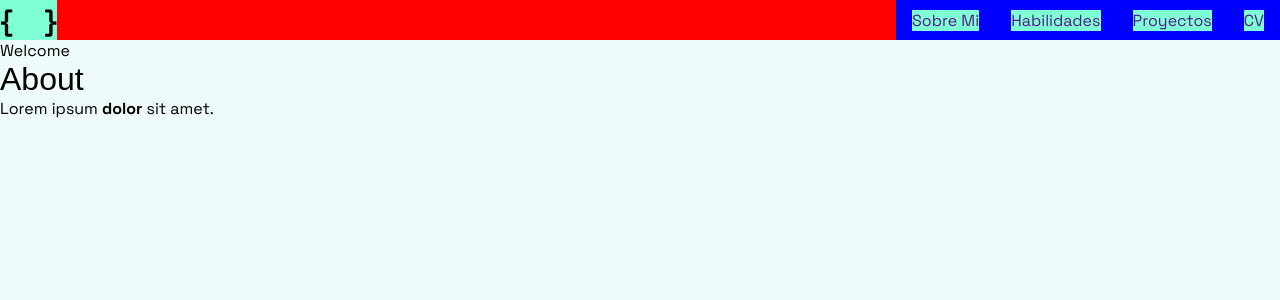
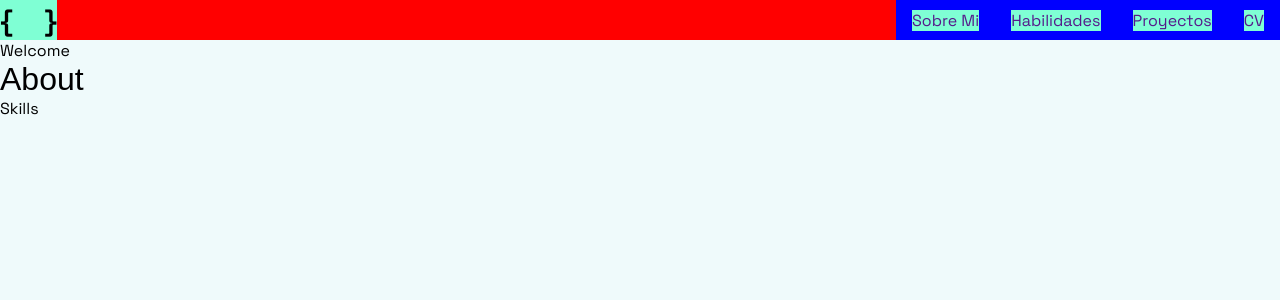
Before and after one commit to Cristaldo-Fiorela/portfolio2024, a React (Vite) app: page / in a window 1280 px wide. Shown: the top 300 px of the page. Built offline with nearby package versions, Linux system fonts and the light colour scheme; some icons are missing; a web font is replaced by a local one.

Commit message:
creacion de componente de skills

```diff
--- a/src/App.jsx
+++ b/src/App.jsx
@@ -1,5 +1,6 @@
 import About from './components/About';
 import Header from './components/Header';
+import Skills from './components/Skills';
 import Welcome from './components/Welcome';
 
 function App() {
@@ -9,7 +10,7 @@ function App() {
       <Header />
       <Welcome />
       <About />
-      <p>Lorem ipsum <span>dolor</span> sit amet.</p>
+      <Skills />
     </>
   )
 }
--- /dev/null
+++ b/src/components/Skills.jsx
@@ -0,0 +1,7 @@
+const Skills = () => {
+  return (
+    <div>Skills</div>
+  )
+}
+
+export default Skills
```
